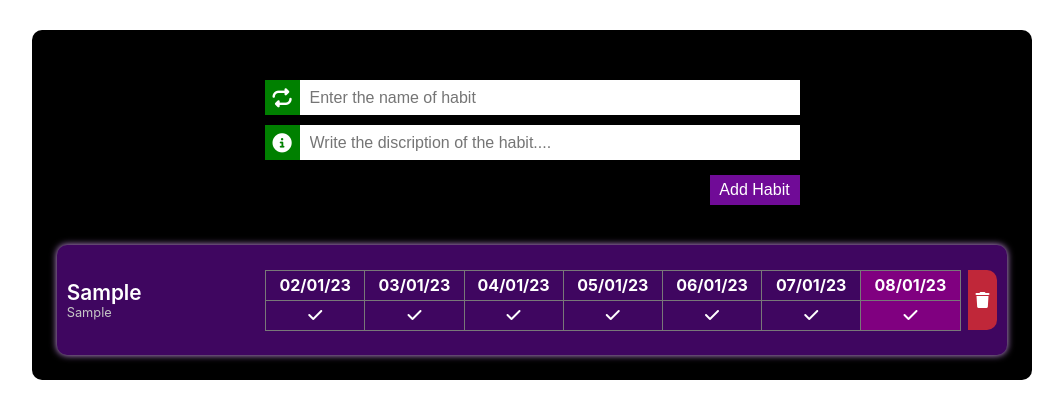
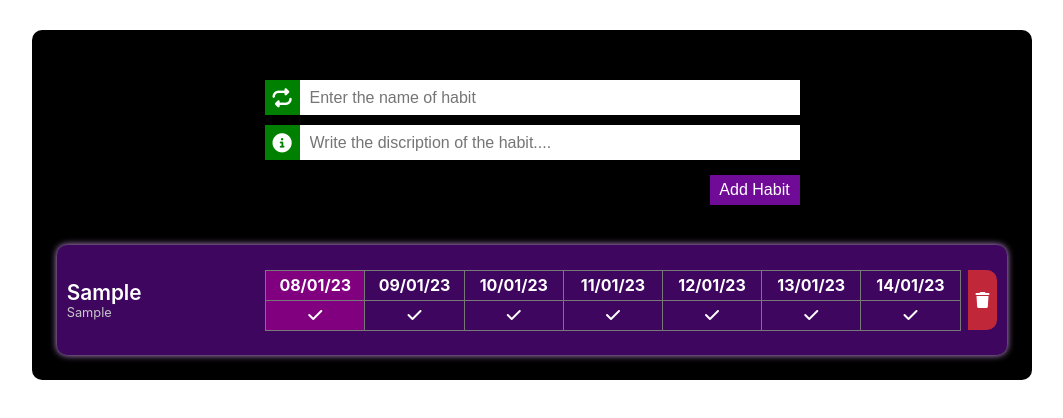
Before and after one commit to Kishlaya1999/habit-tracker, a React (Create React App) app: page / in a window 1280 px wide. Both pictures are taken after typing "Sample", "Sample" into the empty fields and a click on the button "Add Habit". Shown: the top 418 px of the page, without its empty margins (108-1171 px from the left). Built offline with nearby package versions, Linux system fonts and the light colour scheme.

Commit message:
Build for next 7 days

```diff
--- a/src/components/HabitContainer.js
+++ b/src/components/HabitContainer.js
@@ -1,3 +1,5 @@
+/** @format */
+
 import React, { useState } from "react";
 import { useDispatch, useSelector } from "react-redux";
 import Habits from "./Habits";
@@ -13,6 +15,11 @@ function HabitContainer() {
 
 	// This funciton will run on clicking Add Habit button
 	const addYourHabitOnClick = () => {
+		if (habit == "" || description == "") {
+			alert("Please fill both input fields and then add the habit");
+			return;
+		}
+
 		// This function is used for formatting the date in DD/MM/YY format
 		function formatDate(date) {
 			var dd = date.getDate();
@@ -28,38 +35,66 @@ function HabitContainer() {
 			return date;
 		}
 
-		// This function is responsible for returning the array of last 7 day dates
-		function Last7Days() {
-			// Creating 7 variables for 7 days; At this point all the variables is assigned as today's date
+		function Next7Days() {
 			var today = new Date();
-			var oneDayAgo = new Date(today);
-			var twoDaysAgo = new Date(today);
-			var threeDaysAgo = new Date(today);
-			var fourDaysAgo = new Date(today);
-			var fiveDaysAgo = new Date(today);
-			var sixDaysAgo = new Date(today);
+			var oneDayAfter = new Date(today);
+			var twoDaysAfter = new Date(today);
+			var threeDaysAfter = new Date(today);
+			var fourDaysAfter = new Date(today);
+			var fiveDaysAfter = new Date(today);
+			var sixDaysAfter = new Date(today);
 
-			// setDate is responsible for setting up the appropriate value for last 6 days
-			oneDayAgo.setDate(today.getDate() - 1);
-			twoDaysAgo.setDate(today.getDate() - 2);
-			threeDaysAgo.setDate(today.getDate() - 3);
-			fourDaysAgo.setDate(today.getDate() - 4);
-			fiveDaysAgo.setDate(today.getDate() - 5);
-			sixDaysAgo.setDate(today.getDate() - 6);
+			oneDayAfter.setDate(today.getDate() + 1);
+			twoDaysAfter.setDate(today.getDate() + 2);
+			threeDaysAfter.setDate(today.getDate() + 3);
+			fourDaysAfter.setDate(today.getDate() + 4);
+			fiveDaysAfter.setDate(today.getDate() + 5);
+			sixDaysAfter.setDate(today.getDate() + 6);
 
-			// formatting the date accordingly as we want in our project
 			var result0 = formatDate(today);
-			var result1 = formatDate(oneDayAgo);
-			var result2 = formatDate(twoDaysAgo);
-			var result3 = formatDate(threeDaysAgo);
-			var result4 = formatDate(fourDaysAgo);
-			var result5 = formatDate(fiveDaysAgo);
-			var result6 = formatDate(sixDaysAgo);
+			var result1 = formatDate(oneDayAfter);
+			var result2 = formatDate(twoDaysAfter);
+			var result3 = formatDate(threeDaysAfter);
+			var result4 = formatDate(fourDaysAfter);
+			var result5 = formatDate(fiveDaysAfter);
+			var result6 = formatDate(sixDaysAfter);
 
-			// Creating the array of last 7 days and returing it
 			var result = [result0, result1, result2, result3, result4, result5, result6];
 			return result;
 		}
+
+		// This function is responsible for returning the array of last 7 day dates
+		// function Last7Days() {
+		// 	// Creating 7 variables for 7 days; At this point all the variables is assigned as today's date
+		// 	var today = new Date();
+		// 	var oneDayAgo = new Date(today);
+		// 	var twoDaysAgo = new Date(today);
+		// 	var threeDaysAgo = new Date(today);
+		// 	var fourDaysAgo = new Date(today);
+		// 	var fiveDaysAgo = new Date(today);
+		// 	var sixDaysAgo = new Date(today);
+
+		// 	// setDate is responsible for setting up the appropriate value for last 6 days
+		// oneDayAgo.setDate(today.getDate() - 1);
+		// twoDaysAgo.setDate(today.getDate() - 2);
+		// threeDaysAgo.setDate(today.getDate() - 3);
+		// fourDaysAgo.setDate(today.getDate() - 4);
+		// fiveDaysAgo.setDate(today.getDate() - 5);
+		// sixDaysAgo.setDate(today.getDate() - 6);
+
+		// 	// formatting the date accordingly as we want in our project
+		// 	var result0 = formatDate(today);
+		// 	var result1 = formatDate(oneDayAgo);
+		// 	var result2 = formatDate(twoDaysAgo);
+		// 	var result3 = formatDate(threeDaysAgo);
+		// 	var result4 = formatDate(fourDaysAgo);
+		// 	var result5 = formatDate(fiveDaysAgo);
+		// 	var result6 = formatDate(sixDaysAgo);
+
+		// 	// Creating the array of last 7 days and returing it
+		// 	var result = [result0, result1, result2, result3, result4, result5, result6];
+		// 	return result;
+		// }
 
 		// Creating the habit object with all the info which is required for creating different functionalities
 		let habitToBeAdded = {
@@ -67,13 +102,13 @@ function HabitContainer() {
 			title: habit,
 			description: description,
 			dates: [
-				{ date: Last7Days()[6], status: "none" },
-				{ date: Last7Days()[5], status: "none" },
-				{ date: Last7Days()[4], status: "none" },
-				{ date: Last7Days()[3], status: "none" },
-				{ date: Last7Days()[2], status: "none" },
-				{ date: Last7Days()[1], status: "none" },
-				{ date: Last7Days()[0], status: "none" },
+				{ date: Next7Days()[0], status: "none" },
+				{ date: Next7Days()[1], status: "none" },
+				{ date: Next7Days()[2], status: "none" },
+				{ date: Next7Days()[3], status: "none" },
+				{ date: Next7Days()[4], status: "none" },
+				{ date: Next7Days()[5], status: "none" },
+				{ date: Next7Days()[6], status: "none" },
 			],
 		};
 		// Setting up the habit and discription state to empty string so that input box can get empty
@@ -100,13 +135,23 @@ function HabitContainer() {
 						<span className="icon-container">
 							<i className="fa-solid fa-repeat"></i>
 						</span>
-						<input onChange={(e) => setHabit(e.target.value)} value={habit} type="text" placeholder="Enter the name of habit" />
+						<input
+							onChange={(e) => setHabit(e.target.value)}
+							value={habit}
+							type="text"
+							placeholder="Enter the name of habit"
+						/>
 					</div>
 					<div className="input-bar">
 						<span className="icon-container">
 							<i className="fa-solid fa-circle-info"></i>
 						</span>
-						<input onChange={(e) => setDescription(e.target.value)} value={description} type="text" placeholder="Write the discription of the habit...." />
+						<input
+							onChange={(e) => setDescription(e.target.value)}
+							value={description}
+							type="text"
+							placeholder="Write the discription of the habit...."
+						/>
 					</div>
 					<button onClick={addYourHabitOnClick}>Add Habit</button>
 				</section>
@@ -114,7 +159,15 @@ function HabitContainer() {
 				{data.map((habit, index) => {
 					// here habit is the object which contains the id, title, discription, dates
 					// passing all the information of current habit as props to Habits component
-					return <Habits habitName={habit.title} habitDiscription={habit.description} habitStatus={habit.dates} habitId={habit.id} key={index} />;
+					return (
+						<Habits
+							habitName={habit.title}
+							habitDiscription={habit.description}
+							habitStatus={habit.dates}
+							habitId={habit.id}
+							key={index}
+						/>
+					);
 				})}
 			</div>
 		</div>
--- a/src/components/Habits.js
+++ b/src/components/Habits.js
@@ -1,3 +1,5 @@
+/** @format */
+
 import React from "react";
 // importing the useDispatch hook so that the reducer can be dispatched with data to change the state
 import { useDispatch } from "react-redux";
@@ -15,6 +17,17 @@ function Habits({ habitName, habitDiscription, habitStatus, habitId }) {
 	const updateCompleteStatus = (e) => {
 		// console.log(e.target.getAttribute("data-date"));
 		// constructing the data object for updating the status of the date selected
+
+		// console.log(Number(e.target.getAttribute("data-date").split("/")[0]));
+		// let todayDate = new Date();
+		// console.log(todayDate.getDate());
+
+		let clickedDate = Number(e.target.getAttribute("data-date").split("/")[0]);
+		let todayDate = new Date();
+		if (clickedDate > todayDate.getDate()) {
+			alert("You can only change for current date. Not for future dates");
+			return;
+		}
 		const data = {
 			date: e.target.getAttribute("data-date"),
 			id: habitId,
@@ -35,39 +48,96 @@ function Habits({ habitName, habitDiscription, habitStatus, habitId }) {
 					<thead>
 						<tr>
 							{/* displaying the dates of the Last 7 day */}
-							<th>{habitStatus[0].date}</th>
+							<th style={{ background: "purple" }}>{habitStatus[0].date}</th>
 							<th>{habitStatus[1].date}</th>
 							<th>{habitStatus[2].date}</th>
 							<th>{habitStatus[3].date}</th>
 							<th>{habitStatus[4].date}</th>
 							<th>{habitStatus[5].date}</th>
-							<th style={{ background: "purple" }}>{habitStatus[6].date}</th>
+							<th>{habitStatus[6].date}</th>
 						</tr>
 					</thead>
 					<tbody>
 						<tr>
 							{/* Displaying the habit status of the last 7 day */}
-							<td onClick={updateCompleteStatus} data-date={habitStatus[0].date}>
+							<td
+								onClick={updateCompleteStatus}
+								data-date={habitStatus[0].date}
+								style={{ background: "purple" }}>
 								{/* displaying the none, done or fail icon accoring to the state */}
-								{habitStatus[0].status === "none" ? <i className="fa-solid fa-check"></i> : habitStatus[0].status === "done" ? <i className="fa-solid fa-circle-check done"></i> : <i className="fa-solid fa-circle-xmark fail"></i>}
+								{habitStatus[0].status === "none" ? (
+									<i className="fa-solid fa-check"></i>
+								) : habitStatus[0].status === "done" ? (
+									<i className="fa-solid fa-circle-check done"></i>
+								) : (
+									<i className="fa-solid fa-circle-xmark fail"></i>
+								)}
 							</td>
-							<td onClick={updateCompleteStatus} data-date={habitStatus[1].date}>
-								{habitStatus[1].status === "none" ? <i className="fa-solid fa-check"></i> : habitStatus[1].status === "done" ? <i className="fa-solid fa-circle-check done"></i> : <i className="fa-solid fa-circle-xmark fail"></i>}
+							<td
+								onClick={updateCompleteStatus}
+								data-date={habitStatus[1].date}>
+								{habitStatus[1].status === "none" ? (
+									<i className="fa-solid fa-check"></i>
+								) : habitStatus[1].status === "done" ? (
+									<i className="fa-solid fa-circle-check done"></i>
+								) : (
+									<i className="fa-solid fa-circle-xmark fail"></i>
+								)}
 							</td>
-							<td onClick={updateCompleteStatus} data-date={habitStatus[2].date}>
-								{habitStatus[2].status === "none" ? <i className="fa-solid fa-check"></i> : habitStatus[2].status === "done" ? <i className="fa-solid fa-circle-check done"></i> : <i className="fa-solid fa-circle-xmark fail"></i>}
+							<td
+								onClick={updateCompleteStatus}
+								data-date={habitStatus[2].date}>
+								{habitStatus[2].status === "none" ? (
+									<i className="fa-solid fa-check"></i>
+								) : habitStatus[2].status === "done" ? (
+									<i className="fa-solid fa-circle-check done"></i>
+								) : (
+									<i className="fa-solid fa-circle-xmark fail"></i>
+								)}
 							</td>
-							<td onClick={updateCompleteStatus} data-date={habitStatus[3].date}>
-								{habitStatus[3].status === "none" ? <i className="fa-solid fa-check"></i> : habitStatus[3].status === "done" ? <i className="fa-solid fa-circle-check done"></i> : <i className="fa-solid fa-circle-xmark fail"></i>}
+							<td
+								onClick={updateCompleteStatus}
+								data-date={habitStatus[3].date}>
+								{habitStatus[3].status === "none" ? (
+									<i className="fa-solid fa-check"></i>
+								) : habitStatus[3].status === "done" ? (
+									<i className="fa-solid fa-circle-check done"></i>
+								) : (
+									<i className="fa-solid fa-circle-xmark fail"></i>
+								)}
 							</td>
-							<td onClick={updateCompleteStatus} data-date={habitStatus[4].date}>
-								{habitStatus[4].status === "none" ? <i className="fa-solid fa-check"></i> : habitStatus[4].status === "done" ? <i className="fa-solid fa-circle-check done"></i> : <i className="fa-solid fa-circle-xmark fail"></i>}
+							<td
+								onClick={updateCompleteStatus}
+								data-date={habitStatus[4].date}>
+								{habitStatus[4].status === "none" ? (
+									<i className="fa-solid fa-check"></i>
+								) : habitStatus[4].status === "done" ? (
+									<i className="fa-solid fa-circle-check done"></i>
+								) : (
+									<i className="fa-solid fa-circle-xmark fail"></i>
+								)}
 							</td>
-							<td onClick={updateCompleteStatus} data-date={habitStatus[5].date}>
-								{habitStatus[5].status === "none" ? <i className="fa-solid fa-check"></i> : habitStatus[5].status === "done" ? <i className="fa-solid fa-circle-check done"></i> : <i className="fa-solid fa-circle-xmark fail"></i>}
+							<td
+								onClick={updateCompleteStatus}
+								data-date={habitStatus[5].date}>
+								{habitStatus[5].status === "none" ? (
+									<i className="fa-solid fa-check"></i>
+								) : habitStatus[5].status === "done" ? (
+									<i className="fa-solid fa-circle-check done"></i>
+								) : (
+									<i className="fa-solid fa-circle-xmark fail"></i>
+								)}
 							</td>
-							<td onClick={updateCompleteStatus} data-date={habitStatus[6].date} style={{ background: "purple" }}>
-								{habitStatus[6].status === "none" ? <i className="fa-solid fa-check"></i> : habitStatus[6].status === "done" ? <i className="fa-solid fa-circle-check done"></i> : <i className="fa-solid fa-circle-xmark fail"></i>}
+							<td
+								onClick={updateCompleteStatus}
+								data-date={habitStatus[6].date}>
+								{habitStatus[6].status === "none" ? (
+									<i className="fa-solid fa-check"></i>
+								) : habitStatus[6].status === "done" ? (
+									<i className="fa-solid fa-circle-check done"></i>
+								) : (
+									<i className="fa-solid fa-circle-xmark fail"></i>
+								)}
 							</td>
 						</tr>
 					</tbody>
```
Also changed, not shown: src/features/habitSlice.js (+20 -8 lines).
